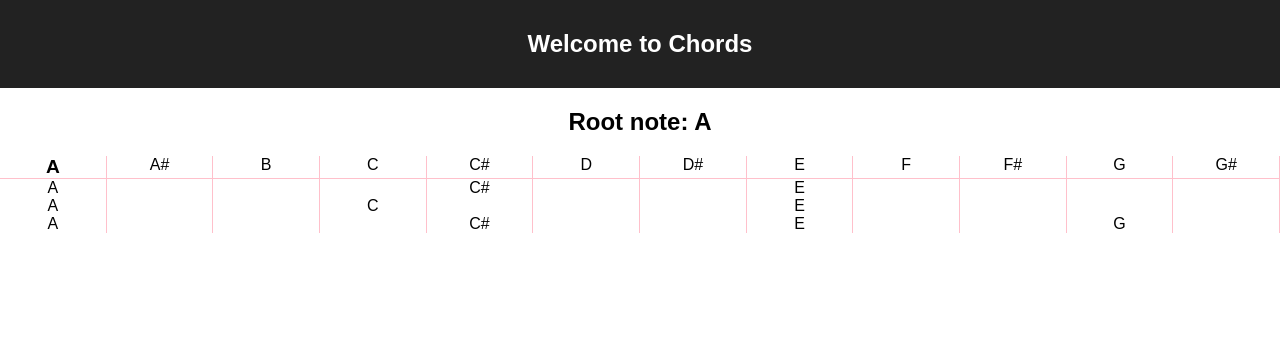
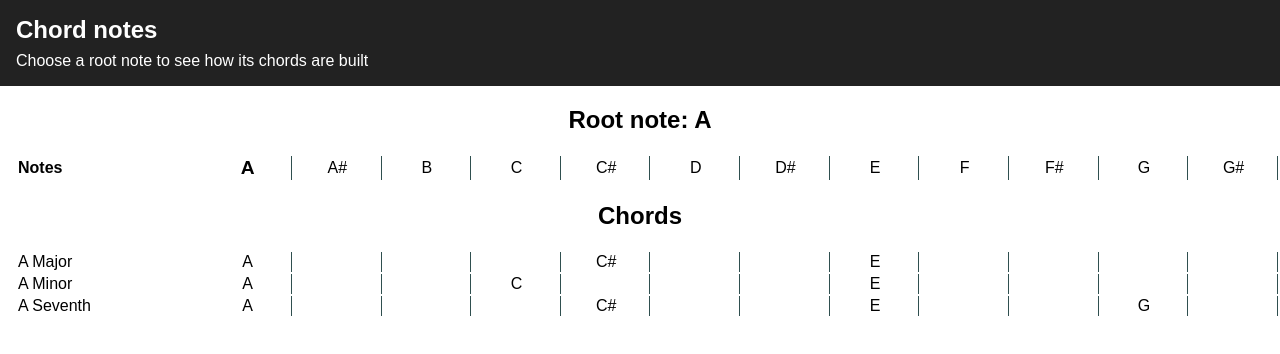
Before and after one commit to m-allanson/chord-notes, a React (Create React App) app: page / in a window 1280 px wide. Shown: the top 354 px of the page. Built offline with nearby package versions, Linux system fonts and the light colour scheme.

Commit message:
Adjust layout

```diff
--- a/src/App.css
+++ b/src/App.css
@@ -4,8 +4,18 @@
 
 .App-header {
   background-color: #222;
-  padding: 10px;
+  padding: 16px;
   color: white;
+}
+
+.App-header h2 {
+  text-align: left;
+  margin: 0;
+}
+
+.App-header p {
+  text-align: left;
+  margin: 8px 0 0 0;
 }
 
 .App-intro {
--- a/src/App.js
+++ b/src/App.js
@@ -8,7 +8,8 @@ class App extends Component {
     return (
       <div className="App">
         <div className="App-header">
-          <h2>Welcome to Chords</h2>
+          <h2>Chord notes</h2>
+          <p>Choose a root note to see how its chords are built</p>
         </div>
         <ChordsContainer />
       </div>
--- a/src/Chords/index.css
+++ b/src/Chords/index.css
@@ -1,36 +1,32 @@
-.Octave {
-  display: flex;
+.Col1 {
+  text-align: left;
+  padding-left: 16px;
+  text-transform: capitalize;
+}
+
+.ChordTable {
+  width: 100%;
+}
+
+.ChordNote {
+  border-right: 1px solid darkslategray;
 }
 
 .OctaveNote {
-  transition: opacity 0.2s;
-  border-right: 1px solid pink;
-  border-bottom: 1px solid pink;
-  flex: 1 0 0;
+  font-weight: normal;
+  border-right: 1px solid darkslategray;
 }
 
-.OctaveNote:hover {
-  cursor: pointer;
-  opacity: 0.7;
-}
-
-.OctaveNote:first-child {
+.OctaveNote0 {
   font-weight: bold;
   font-size: 120%;
 }
 
-.ChordNotes {
-  display: flex;
+.OctaveNoteInner {
+  display: block;
 }
 
-.ChordNote {
-  transition: opacity 0.2s;
-  border-right: 1px solid pink;
-  flex: 1 0 0;
+.OctaveNoteInner:hover {
+  cursor: pointer;
+  opacity: 0.6;
 }
-
-.ChordType {
-  display: block;
-  text-align: left;
-  margin-left: 8px;
-}
--- a/src/Chords/index.js
+++ b/src/Chords/index.js
@@ -9,38 +9,79 @@ const Chords = ({
   onNoteClick,
   root,
 }) => {
+  const rootName = noteNames.get(root)
   return (
     <div>
-      <h2>Root note: {noteNames.get(root)}</h2>
-      <div className="Octave">
+      <h2>Root note: {rootName}</h2>
+      <table className="ChordTable">
+        <colgroup>
+          <col span="1" style={{ width: '16%' }} />
+          <col span="1" style={{ width: '7%' }} />
+          <col span="1" style={{ width: '7%' }} />
+          <col span="1" style={{ width: '7%' }} />
+          <col span="1" style={{ width: '7%' }} />
+          <col span="1" style={{ width: '7%' }} />
+          <col span="1" style={{ width: '7%' }} />
+          <col span="1" style={{ width: '7%' }} />
+          <col span="1" style={{ width: '7%' }} />
+          <col span="1" style={{ width: '7%' }} />
+          <col span="1" style={{ width: '7%' }} />
+          <col span="1" style={{ width: '7%' }} />
+          <col span="1" style={{ width: '7%' }} />
+        </colgroup>
+        <tbody className="ChordTableHead">
+          <tr className="Octave">
+            <th className="Col1">Notes</th>
           {
-        octave.map(key => (
-            <a
-              className="OctaveNote"
-              key={noteNames.get(key)}
-              onClick={() => onNoteClick(key)}
-            >
-              {` ${noteNames.get(key)} `}
+            octave.map((note, i) => (
+              <th className={`OctaveNote OctaveNote${i}`} key={i}>
+                <a className="OctaveNoteInner" onClick={() => onNoteClick(note)}>
+                  {noteNames.get(note)}
                 </a>
+              </th>
             ))
           }
-      </div>
+          </tr>
+        </tbody>
+      </table>
+      <h2>Chords</h2>
+
+      <table className="ChordTable">
+        <colgroup>
+          <col span="1" style={{ width: '16%' }} />
+          <col span="1" style={{ width: '7%' }} />
+          <col span="1" style={{ width: '7%' }} />
+          <col span="1" style={{ width: '7%' }} />
+          <col span="1" style={{ width: '7%' }} />
+          <col span="1" style={{ width: '7%' }} />
+          <col span="1" style={{ width: '7%' }} />
+          <col span="1" style={{ width: '7%' }} />
+          <col span="1" style={{ width: '7%' }} />
+          <col span="1" style={{ width: '7%' }} />
+          <col span="1" style={{ width: '7%' }} />
+          <col span="1" style={{ width: '7%' }} />
+          <col span="1" style={{ width: '7%' }} />
+        </colgroup>
+        <tbody>
         {
           [...chords]
             .map(([chordType, notes]) => (
-            <div key={chordType}>
-              {/*<div className="ChordType">
-                {chordType}
-              </div>*/}
-              <div className="ChordNotes">
-                {[...notes].map((note, i) => {
-                  const value = note ? noteNames.get(note) : ' '
-                  return <div key={i} className="ChordNote">{value}</div>
-                })}
-              </div>
-            </div>
+              <tr className="Chord" key={chordType}>
+                <td className="Col1">
+                  {rootName} {chordType}
+                </td>
+                {
+                  [...notes].map((note, i) => (
+                    <td key={i} className="ChordNote" >
+                      {noteNames.get(note) || ''}
+                    </td>
                   ))
                 }
+              </tr>
+            ))
+          }
+        </tbody>
+      </table>
     </div>
   )
 }
```
Lines whose indentation alone changed are shown as unchanged.
